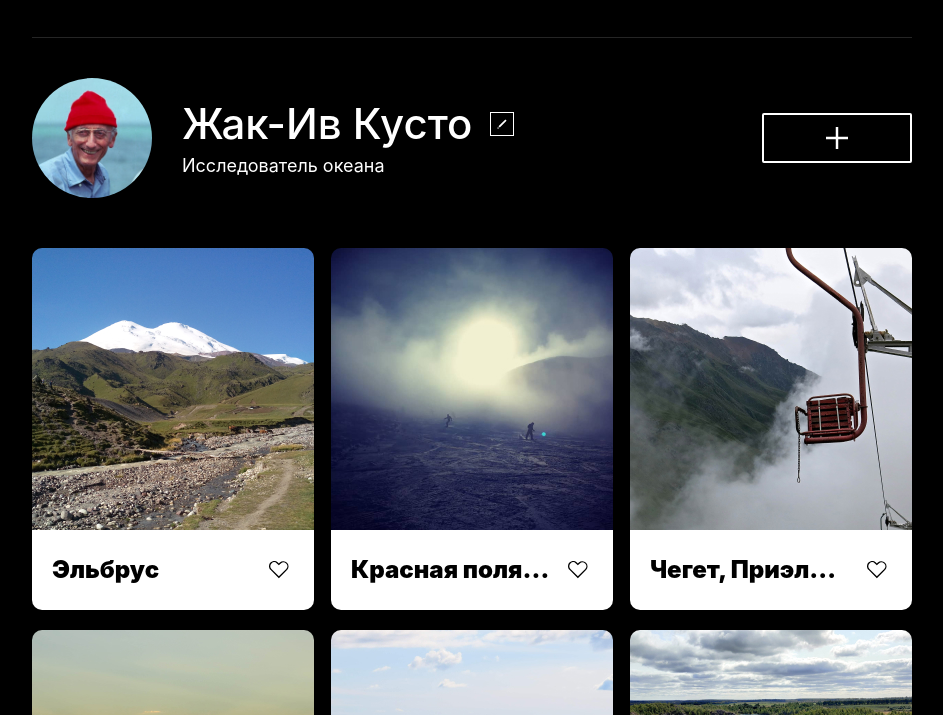
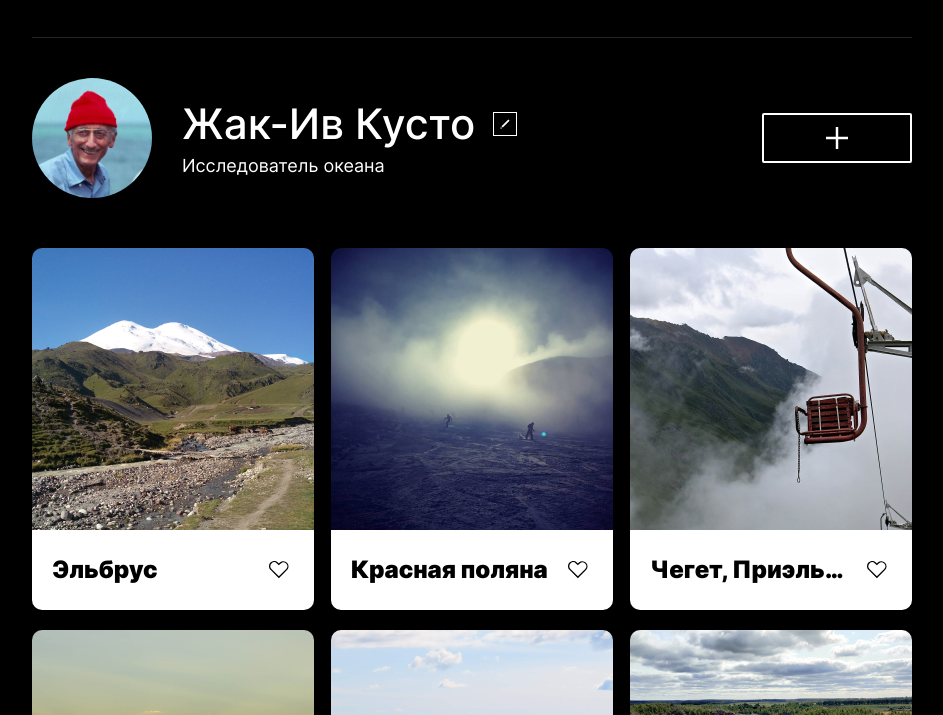
Before and after one commit to AndreyRyab/mesto, a plain HTML site: page index.html in a window 1280 px wide. Shown: the part 85-800 px from the top of the page, without its empty margins (168-1111 px from the left). Drawn offline with Linux system fonts and the light colour scheme.

Commit message:
fix-second-review

```diff
--- a/blocks/root/root.css
+++ b/blocks/root/root.css
@@ -1,5 +1,5 @@
 .root {
-  font-family: 'Inter', sans-serif;
+  font-family: 'Inter', 'Arial', 'Helvetica', sans-serif;
   -webkit-font-smoothing: antialiased;
   -moz-osx-font-smoothing: grayscale;
   -webkit-text-size-adjust: 100%;
--- a/vendor/fonts/fonts.css
+++ b/vendor/fonts/fonts.css
@@ -1,5 +1,5 @@
 @font-face {
-  font-family: 'Inter', 'Arial', 'Helvetica', sans-serif;
+  font-family: 'Inter';
   font-style: normal;
   font-weight: 400;
   font-display: swap;
@@ -7,7 +7,7 @@
 }
 
 @font-face {
-  font-family: 'Inter', 'Arial', 'Helvetica', sans-serif;
+  font-family: 'Inter';
   font-style: normal;
   font-weight: 500;
   font-display: swap;
@@ -15,7 +15,7 @@
 }
 
 @font-face {
-  font-family: 'Inter', 'Arial', 'Helvetica', sans-serif;
+  font-family: 'Inter';
   font-style: normal;
   font-weight: 900;
   font-display: swap;
```
